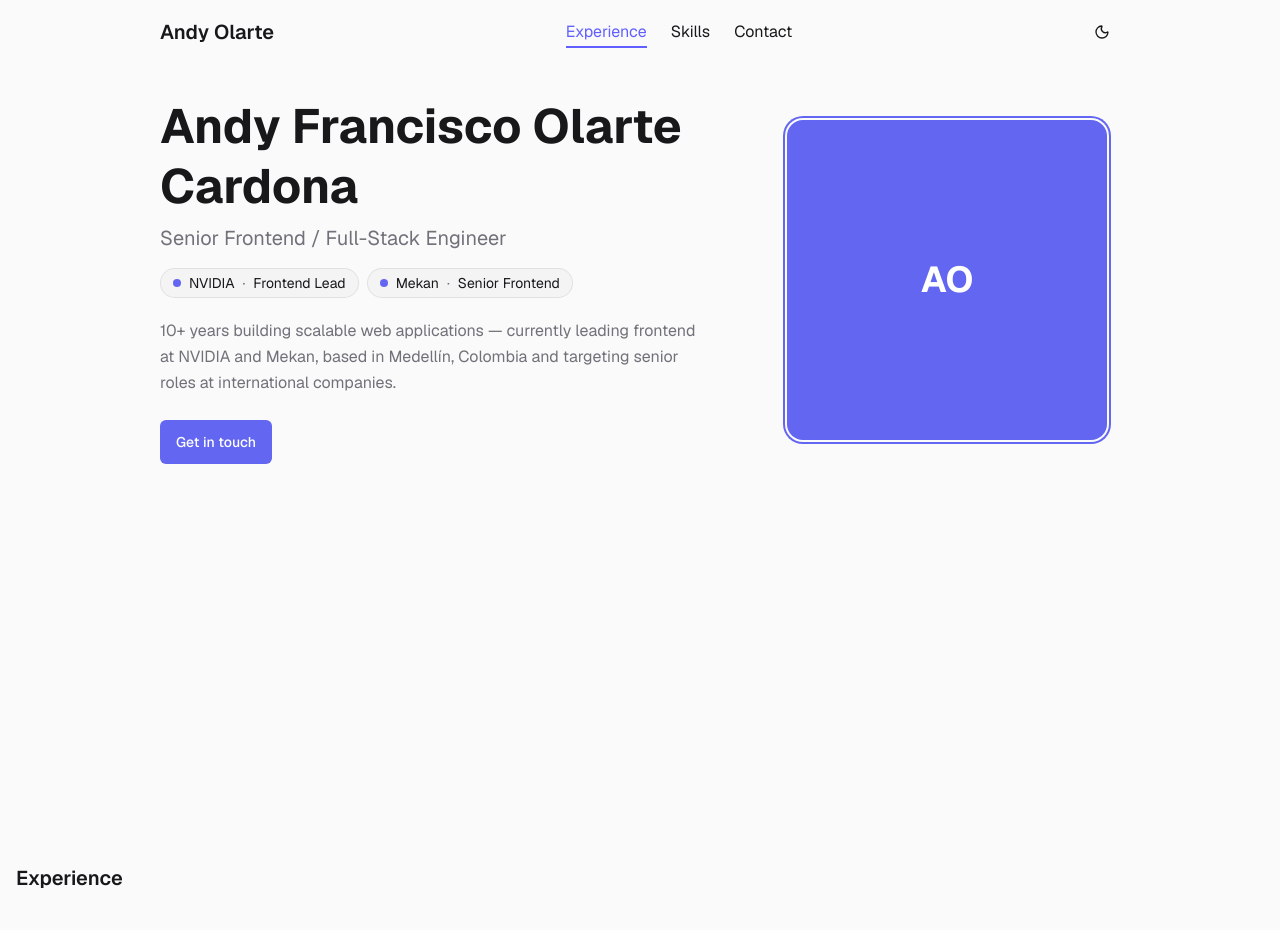
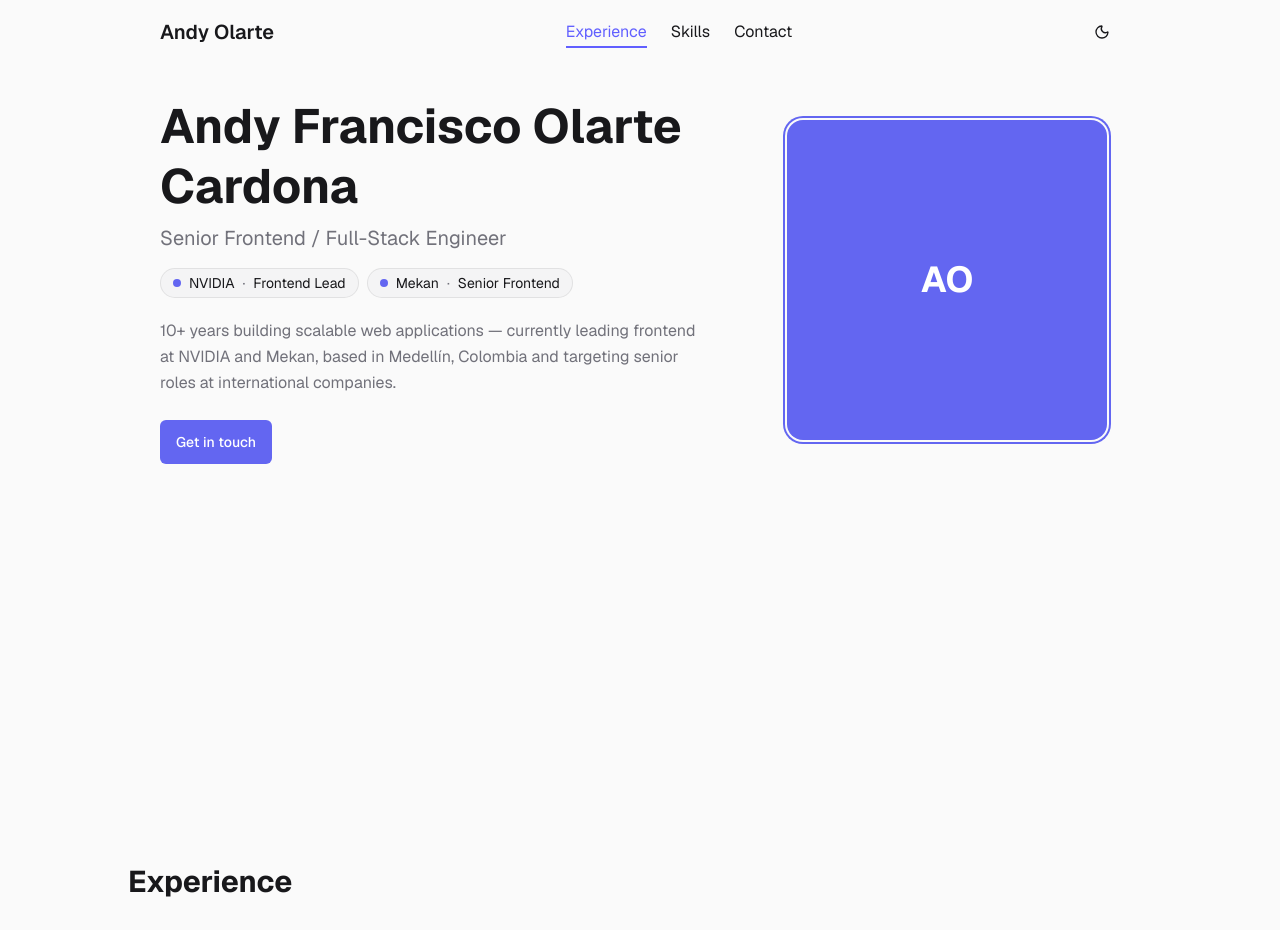
Before and after one commit to andyOlarte514/afolarte-portfolio, a Next.js app: page / in a window 1280 px wide. Shown: the top 930 px of the page. Built offline with nearby package versions, Linux system fonts and the light colour scheme.

Commit message:
feat(03-05): wire ExperienceTimeline into section#experience
- Import ExperienceTimeline organism in src/app/page.tsx
- Replace stub h2 with ExperienceTimeline component
- Preserve section wrapper classes (scroll-mt-20 min-h-screen px-4 py-16)

```diff
--- a/src/app/page.tsx
+++ b/src/app/page.tsx
@@ -1,5 +1,6 @@
 import type React from "react";
 
+import ExperienceTimeline from "@/components/organisms/ExperienceTimeline";
 import HeroSection from "@/components/organisms/HeroSection";
 
 export default function Home(): React.ReactNode {
@@ -10,7 +11,7 @@ export default function Home(): React.ReactNode {
         <HeroSection />
       </section>
       <section id="experience" className="scroll-mt-20 min-h-screen px-4 py-16">
-        <h2 className="text-xl font-semibold">Experience</h2>
+        <ExperienceTimeline />
       </section>
       <section id="skills" className="scroll-mt-20 min-h-screen px-4 py-16">
         <h2 className="text-xl font-semibold">Skills</h2>
```
Also changed, not shown: .planning/ROADMAP.md, .planning/STATE.md.
